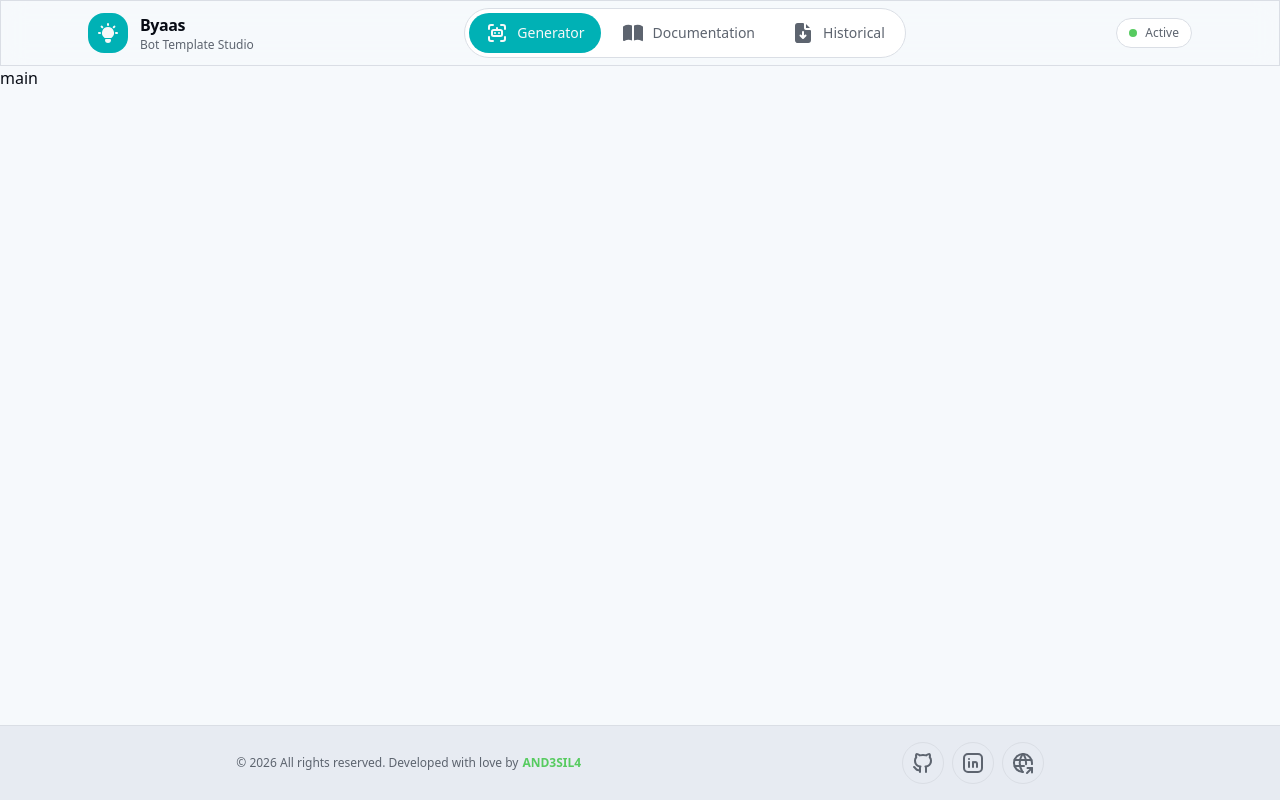
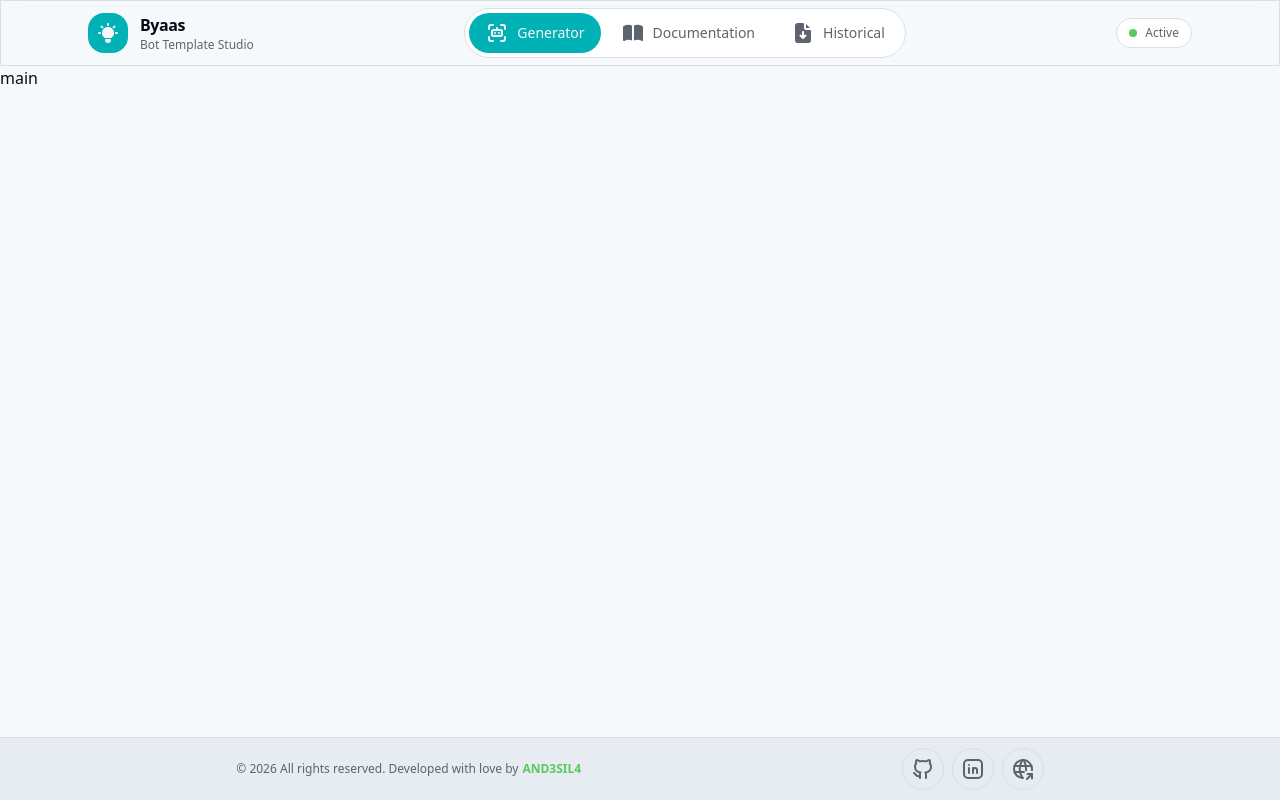
Before and after one commit to AND3SIL4/generate-template-aa, a React (Vite) app: page / in a window 1280 px wide. Built offline with nearby package versions, Linux system fonts and the light colour scheme.

Commit message:
update(style): refine the padding of the footer

```diff
--- a/src/components/footer.tsx
+++ b/src/components/footer.tsx
@@ -26,7 +26,7 @@ const Footer = () => {
 
   return (
     <footer
-      className="w-full border-t border-border bg-muted px-20 py-4 flex
+      className="w-full border-t border-border bg-muted px-20 py-2.5 flex
     flex-col sm:flex-row justify-around items-center gap-2 text-xs"
     >
       <p className="text-muted-foreground text-center sm:text-left flex flex-wrap items-center gap-x-1">
```
